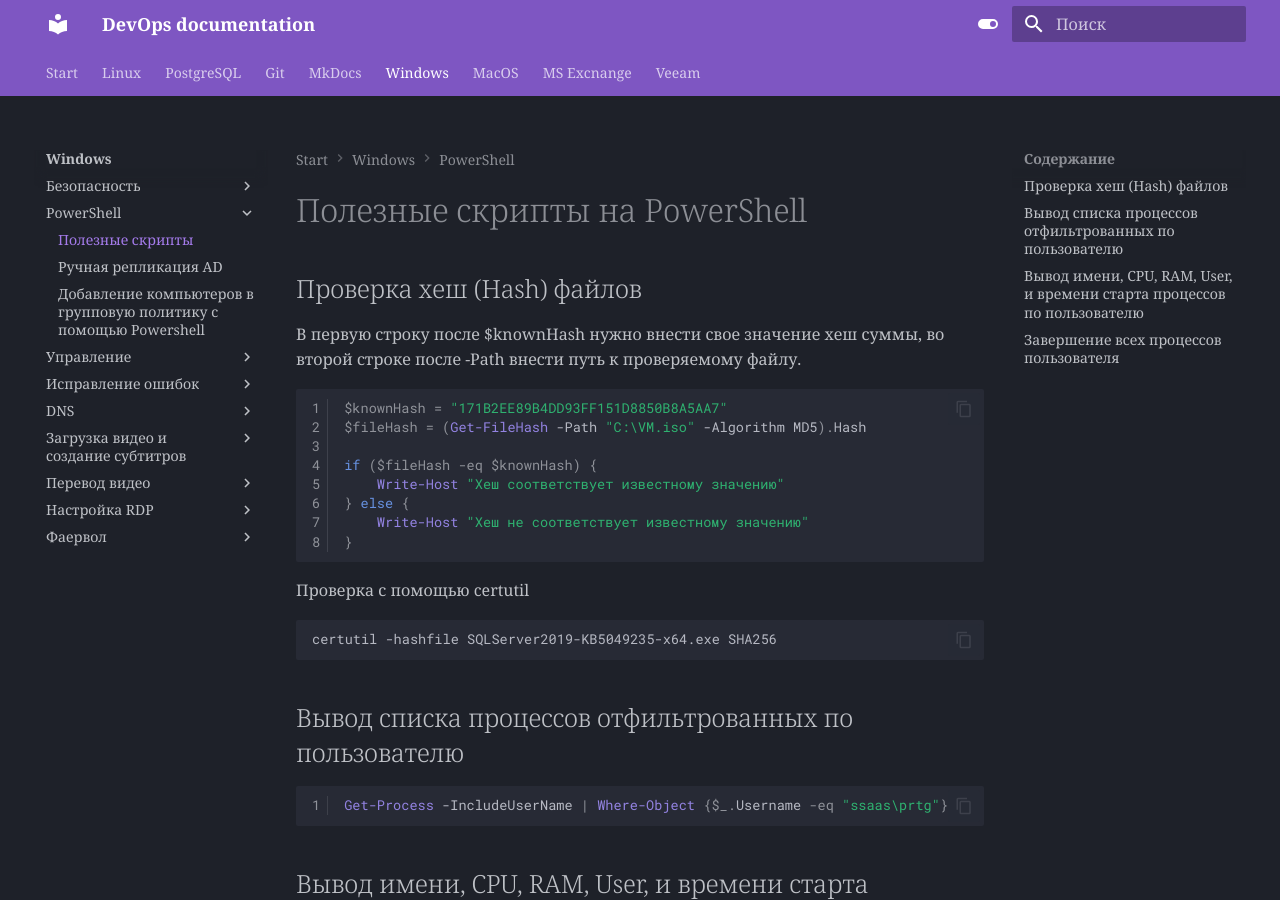
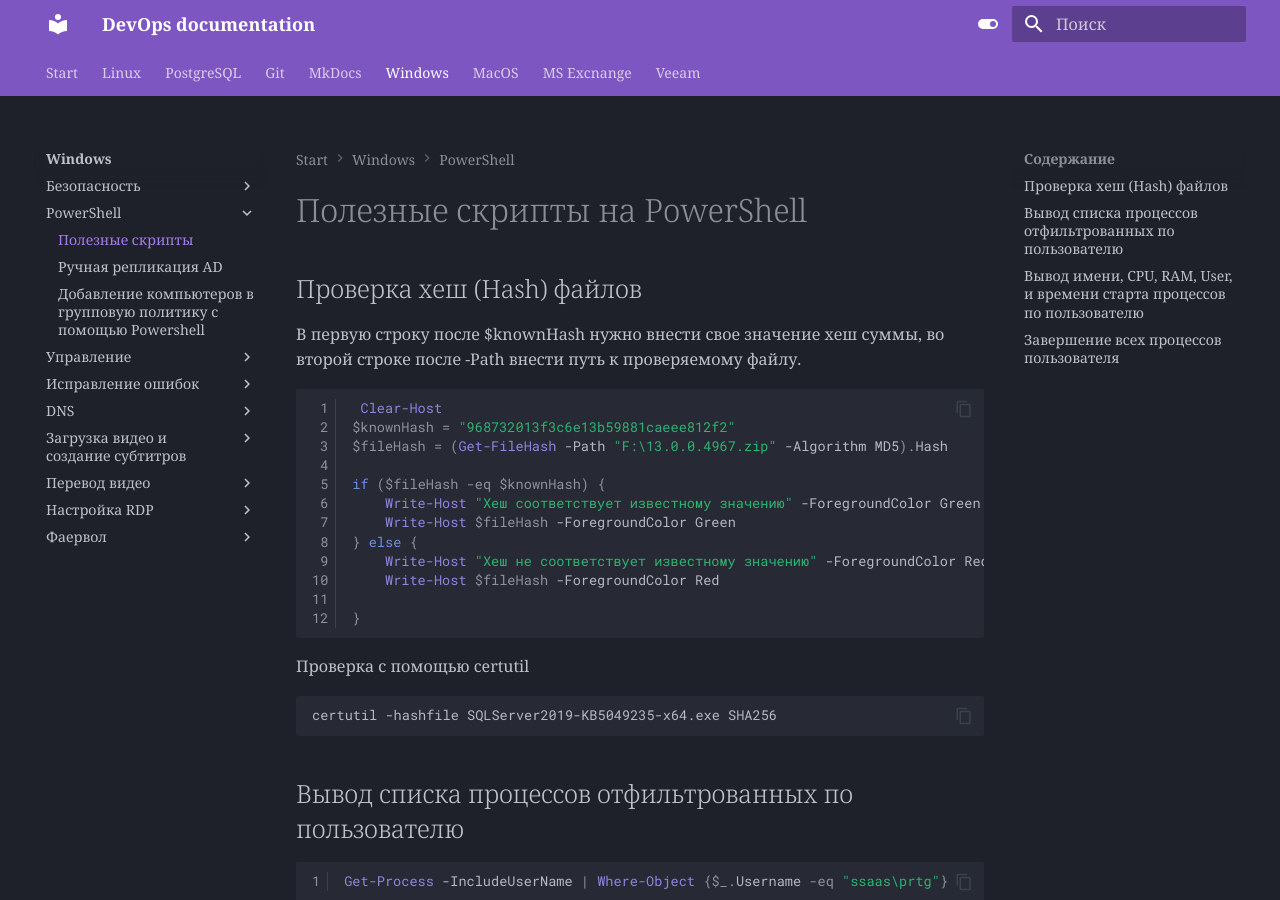
Before and after one commit to Iamseniordevops/DevOpsDocs, an MkDocs documentation site: the page built from docs/Windows/powershell.md, in a window 1280 px wide and 900 px high. Built offline with MkDocs 1.6.1 and Material for MkDocs 9.7.7, drawn with Linux system fonts in a browser that asks for light colours.

Commit message:
Hashfile update

````diff
--- a/docs/Windows/powershell.md
+++ b/docs/Windows/powershell.md
@@ -3,13 +3,17 @@
 ## Проверка хеш (Hash) файлов
 В первую строку после $knownHash нужно внести свое значение хеш суммы, во второй строке после -Path внести путь к проверяемому файлу.
 ``` powershell linenums="1"
-$knownHash = "171B2EE89B4DD93FF151D8850B8A5AA7"
-$fileHash = (Get-FileHash -Path "C:\VM.iso" -Algorithm MD5).Hash
+ Clear-Host
+$knownHash = "968732013f3c6e13b59881caeee812f2"
+$fileHash = (Get-FileHash -Path "F:\13.0.0.4967.zip" -Algorithm MD5).Hash
 
 if ($fileHash -eq $knownHash) {
-    Write-Host "Хеш соответствует известному значению"
+    Write-Host "Хеш соответствует известному значению" -ForegroundColor Green
+    Write-Host $fileHash -ForegroundColor Green
 } else {
-    Write-Host "Хеш не соответствует известному значению"
+    Write-Host "Хеш не соответствует известному значению" -ForegroundColor Red
+    Write-Host $fileHash -ForegroundColor Red
+
 }
 
 ```
````
